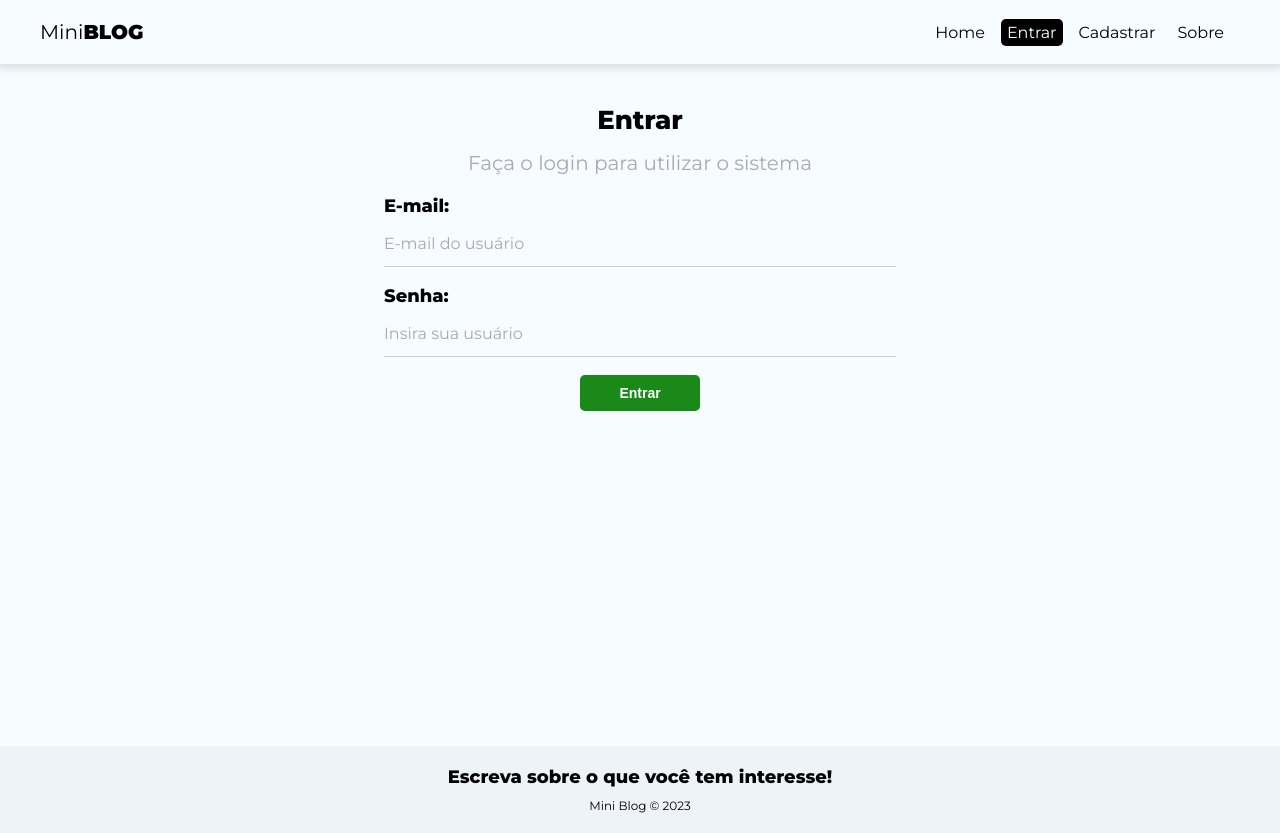
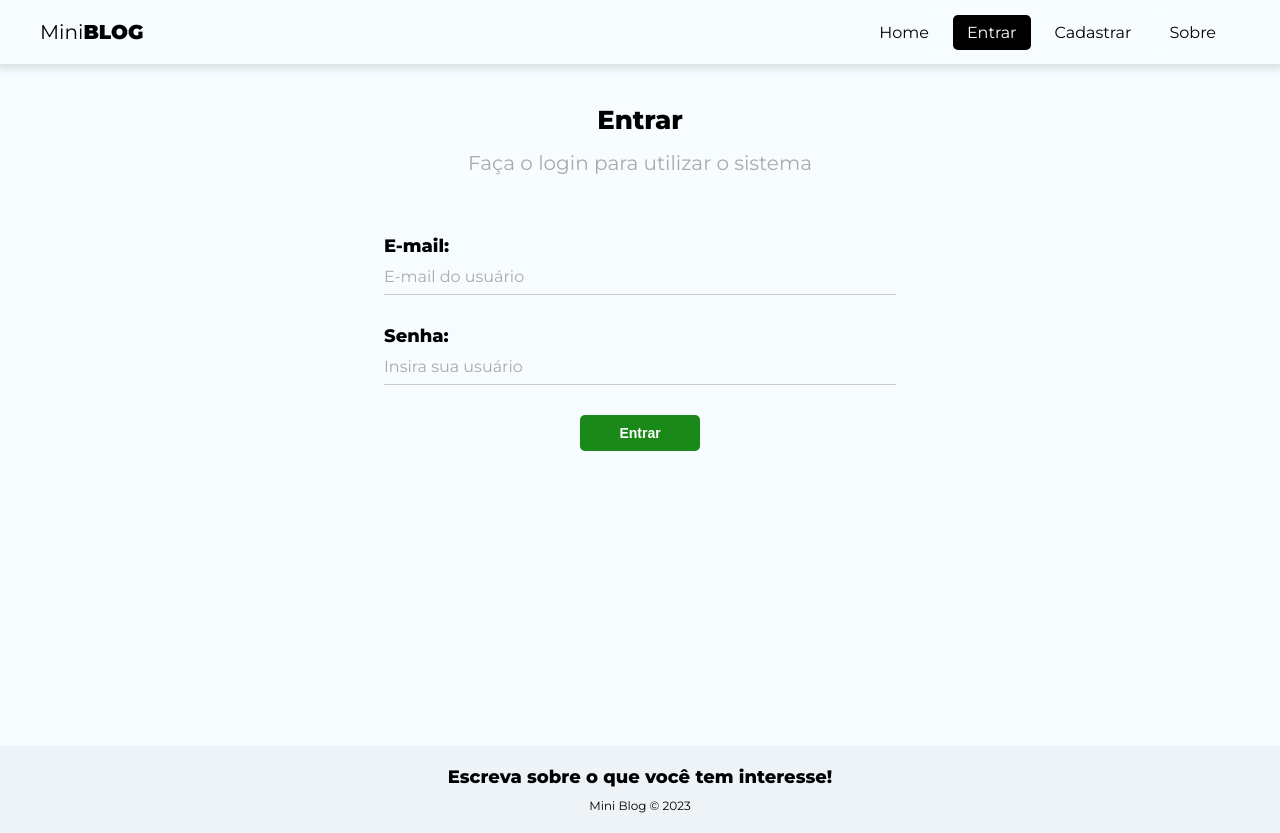
Before and after one commit to fnsigor/firebase_blog, a React (Vite) app: page /login in a window 1280 px wide. Built offline with nearby package versions, Linux system fonts and the light colour scheme; no server answers.

Commit message:
desktop ok

```diff
--- a/src/GlobalStyle.js
+++ b/src/GlobalStyle.js
@@ -30,7 +30,7 @@ h1{
 
 h1 + p{
     font-size: 2rem;
-        margin-bottom: 2rem;
+        margin-bottom: 6rem;
         text-align: center;
 }
 
@@ -49,20 +49,17 @@ textarea:focus {
     outline: none;
 }
 
-a,
-nav button {
+a {
     text-decoration: none;
     background-color: transparent;
     border: none;
     color: #000;
-    transition: 0.4s;
-    font-size: 1em;
+    font-size: 1rem;
     cursor: pointer;
     font-family: "Montserrat", sans-seri;
 }
 
-a:hover,
-nav button:hover {
+a:hover {
     color: #bbb;
 }
 
@@ -75,12 +72,12 @@ form {
 label {
     display: flex;
     flex-direction: column;
-    margin-bottom: 1em;
+    margin-bottom: 1rem;
     font-size: 1.8rem;
 }
 
 label span {
-    margin-bottom: 0.3em;
+    margin-bottom: 0.3rem;
     font-weight: bold;
     text-align: left;
 }
@@ -90,15 +87,18 @@ textarea {
     box-sizing: border-box;
     border: none;
     border-bottom: 1px solid #ccc;
-    padding: 0.8em 0em;
+    padding: 0.8rem 0rem;
     background-color: transparent;
     font-size: 1.6rem;
+    margin-bottom: 2rem;
 }
 
 textarea{
     height: 200px;
     resize: none;
-    /* border: 1px solid #ccc; */
+    border-left: 1px solid #ccc;
+    border-right: 1px solid #ccc;
+    border-top: 1px solid #ccc;
 }
 
 input::placeholder,
@@ -112,13 +112,15 @@ textarea::placeholder {
     text-align: center;
     cursor: pointer;
     border-radius: 10px;
-    width: 120px;
+    width: 12rem;
     font-weight: bold;
     border: none;
-    padding: 10px 15px;
+    padding: 1rem 1.5rem;
     font-size: 1em;
     border-radius: 5px;
     font-size: 1.4rem;
+
+    transition: 0.2s;
 }
 
 .btn.btn-dark {
@@ -129,7 +131,7 @@ textarea::placeholder {
     background-color: transparent;
     color: #000;
     border: 1px solid #000;
-    padding: 7px 30px;
+    padding: .7rem 3rem;
 }
 
 .btn:hover {
@@ -153,15 +155,13 @@ button[disabled] {
     color: #721c24;
     background-color: #f8d7da;
     border: 1px solid #f5c6cb;
-    padding: 5px;
+    padding: .5rem;
     border-radius: 5px;
 }
 
 .active {
-    background-color: #000;
-    color: #fff;
-
-    border-radius: 5px;
+    background-color: #000 !important;
+    color: #fff !important;
 }
 `
 
--- a/src/components/Navbar.jsx
+++ b/src/components/Navbar.jsx
@@ -24,20 +24,26 @@ margin-bottom: 4rem;
 
 ul{
     display: flex;
+    align-items: center;
     list-style: none;
 
     li{
         margin-right: 1rem;
-
-        a{
-            padding:  .4rem .6rem;
-            font-size: 1.6rem;
-        }
     }
 
+    a, button{
+        padding:  .8rem 1.4rem;
+        font-size: 1.6rem;
+        transition: all.3s;
+        border-radius: 5px;
+        background-color: none;
+        background-color: #f6fcff;
 
-    button{
-        font-size: 1.6rem;
+        :hover{
+            background-color: #000000;
+            color: #fff;
+            cursor: pointer;
+        }
     }
 }
 `
--- a/src/components/PostDetails.jsx
+++ b/src/components/PostDetails.jsx
@@ -7,7 +7,6 @@ import Tag from './Tag'
 
 const Content = styled.div`
 
-  position: relative;
   margin-bottom: 10rem;
 
   border-radius: 5px;
@@ -15,36 +14,7 @@ const Content = styled.div`
   width: 600px;
 
 
-  .userData-img{
-
-    position: absolute;
-    top: 3.2rem;
-    left: 1rem;
-    z-index: 1;
-
-    *{
-      word-break: break-all;
-    }
-
-    .createdBy, .userId{
-    color: #fff;
-    font-weight: bold;
-    text-shadow:  0 0 3px #000;
-  }
-
-    .createdBy {
-      font-size: 1.4rem;
-      margin-bottom: 0.5rem;
-    }
-
-    .userId{
-      font-style: italic;
-      font-size: 1.2rem;
-    }
-  }
-
-
-  .userData-noimg{
+  .userData{
 
     margin-bottom: 1rem;
 
@@ -65,7 +35,7 @@ const Content = styled.div`
       font-style: italic;
       font-size: 1.2rem;
     }
-}
+  }
 
 
   img {
@@ -92,6 +62,7 @@ const Content = styled.div`
 .verMais{
   color: #444;
   font-weight: bold;
+  font-size: 1.4rem;
 
   :hover{
     color: #888;
@@ -118,18 +89,6 @@ function PostDetails({ post }) {
 
   const [hasImage, setHasImage] = useState(true)
 
-  if (hasImage) {
-    return <ImagePost setHasImage={setHasImage} post={post} />
-  } else {
-    return <NoImagePost post={post} />
-  }
-
-}
-
-
-
-function ImagePost({ setHasImage, post }) {
-
   const words = post.body.split(' ')
 
   const bodyHasMoreThan200Words = words.length > 200
@@ -137,55 +96,23 @@ function ImagePost({ setHasImage, post }) {
   return (
     <Content>
 
-      <div className="userData-img">
-        <p className="createdBy">{post.createdBy}</p>
-        <p className="userId">
-          #{Array.from(post.uid).splice(20)}
-        </p>
-      </div>
 
       <h2>{post.title}</h2>
-      <Link to={`/posts/${post.id}`} className="img-link">
-        <img
-          onError={() => setHasImage(false)}
-          src={post.image} alt={post.title} />
-      </Link>
-      {bodyHasMoreThan200Words
-        ? (<p className='post-body'>
-          {words.splice(0, 100).join(' ')}...   <Link className='verMais' to={`/posts/${post.id}`} >Ver mais</Link>
-        </p>)
-        : (<p className='post-body'>{post.body}</p>)
-      }
-      <ul className="tags">
-        {post.tags.map((tag) => (
-          <Tag key={tag} tagName={tag} />
-        ))}
-      </ul>
-
-    </Content>
-  )
-}
-
-
-function NoImagePost({ post }) {
-
-  const words = post.body.split(' ')
-
-  const bodyHasMoreThan200Words = words.length > 200
-
-
-  return (
-    <Content>
-
-
-      <h2>{post.title}</h2>
-      <div className="userData-noimg">
+      <div className="userData">
         <p className="createdBy">{post.createdBy} - #{Array.from(post.uid).splice(20)}</p>
       </div>
 
+      {hasImage && (
+        <Link to={`/posts/${post.id}`} className="img-link">
+          <img
+            onError={() => setHasImage(false)}
+            src={post.image} alt={post.title} />
+        </Link>
+      )}
+
       {bodyHasMoreThan200Words
         ? (<p className='post-body'>
-          {words.splice(0, 100).join(' ')}...   <Link className='verMais' to={`/posts/${post.id}`} >Ver mais</Link>
+          {words.splice(0,30).join(' ')}...   <Link className='verMais' to={`/posts/${post.id}`} >Ver mais</Link>
         </p>)
         : (<p className='post-body'>{post.body}</p>)
       }
@@ -198,7 +125,6 @@ function NoImagePost({ post }) {
 
     </Content>
   )
-
 }
 
 export default PostDetails
--- a/src/hooks/useAuthentication.jsx
+++ b/src/hooks/useAuthentication.jsx
@@ -8,10 +8,12 @@ import {
 
 import { useState, useEffect } from "react";
 import { app } from "../firebase/config";
+import { useNavigate } from "react-router-dom";
 
 export const useAuthentication = () => {
     const [error, setError] = useState(null);
     const [loading, setLoading] = useState(null);
+    const navigate = useNavigate();
 
     // deal with memory leak
     const [cancelled, setCancelled] = useState(false);
@@ -65,6 +67,7 @@ export const useAuthentication = () => {
         console.log('saindo')
         checkIfIsCancelled();
         signOut(auth);
+        navigate('/')
     };
 
     const login = async (data) => {
--- a/src/hooks/useFetchDocuments.jsx
+++ b/src/hooks/useFetchDocuments.jsx
@@ -70,7 +70,5 @@ export const useFetchDocuments = (docCollection, search = null, uid = null) => {
         setCancelled(true);
     }, []);
 
-    console.log(documents)
-
     return { documents, loading, error };
 }
--- a/src/pages/CreatePost/index.jsx
+++ b/src/pages/CreatePost/index.jsx
@@ -4,7 +4,6 @@ import { useEffect, useState } from "react";
 import { useInsertDocument } from "../../hooks/useInsertDocument";
 import { useNavigate } from "react-router-dom";
 import { useAuthValue } from "../../context/AuthContext";
-import styled from "styled-components";
 
 const CreatePost = () => {
     const [title, setTitle] = useState("");
@@ -38,10 +37,8 @@ const CreatePost = () => {
             }
         }
 
-        // create tags array
         const tagsArray = tags.split(",").map((tag) => tag.trim().toLowerCase());
 
-        // check values
         if (!title || !tags || !body) {
             setFormError("Por favor, preencha todos os campos!");
         }
@@ -68,21 +65,8 @@ const CreatePost = () => {
             createdBy: user.displayName,
         });
 
-        // redirect to home page
         navigate("/");
     };
-
-    const Content = styled.div`
-
-        label{
-            font-size: 1.8rem
-        }
-
-        input{
-            font-size: 1.6rem
-
-        }
-    `
 
     return (
         <div>
@@ -131,7 +115,7 @@ const CreatePost = () => {
                         value={tags}
                     />
                 </label>
-                {!response.loading && <button className="btn">Criar post!</button>}
+                {!response.loading && <button className="btn" style={{marginInline: 'auto', display: 'block'}}>Criar post!</button>}
                 {response.loading && (
                     <button className="btn" disabled>
                         Aguarde.. .
--- a/src/pages/EditPost/index.jsx
+++ b/src/pages/EditPost/index.jsx
@@ -28,6 +28,7 @@ const Content = styled.div`
   margin-bottom: 0.2em;
   color: #000;
   font-weight: bold;
+  font-size: 1.4rem
 }
 
 .image_preview {
@@ -68,7 +69,7 @@ const EditPost = () => {
         const tagsArray = tags.split(",").map((tag) => tag.trim().toLowerCase());
 
         // check values
-        if (!title || !image || !tags || !body) {
+        if (!title || !tags || !body) {
             setFormError("Por favor, preencha todos os campos!");
         }
 
@@ -118,7 +119,7 @@ const EditPost = () => {
         <div>
             {post ? (
                 <Content>
-                    <h2>Editar post</h2>
+                    <h1>Editar post</h1>
                     <p>Altere os dados do post "{post.title}"</p>
                     <form onSubmit={handleSubmit}>
                         <label>
@@ -137,7 +138,6 @@ const EditPost = () => {
                             <input
                                 type="text"
                                 name="image"
-                                required
                                 placeholder="Insira uma imagem que representa seu post"
                                 onChange={(e) => setImage(e.target.value)}
                                 value={image}
--- a/src/pages/Home/index.jsx
+++ b/src/pages/Home/index.jsx
@@ -18,13 +18,15 @@ const Content = styled.div`
     .search-form{
         max-width: 100%;
         width: 60%;
+        margin-bottom: 6rem;
+        gap: 4rem;
         display: flex;
         justify-content:center;
-        margin-bottom: 6rem;
+        align-items: center;
 
         input {
-        margin-right: 10px;
-        width: 50%;
+            width: 30%;
+            margin-bottom: 0;
         }
     }
 
--- a/src/pages/register/index.jsx
+++ b/src/pages/register/index.jsx
@@ -58,12 +58,6 @@ const Register = () => {
 
     const { user } = useContext(AuthContext)
     const navigate = useNavigate();
-
-    useEffect(() => {
-        if (!user) {
-            navigate("/");
-        }
-    }, [])
 
     return (
         <Content>
```
Also changed, not shown: src/pages/Dashboard/index.jsx (+10 -11 lines). Lines whose indentation alone changed are shown as unchanged.
